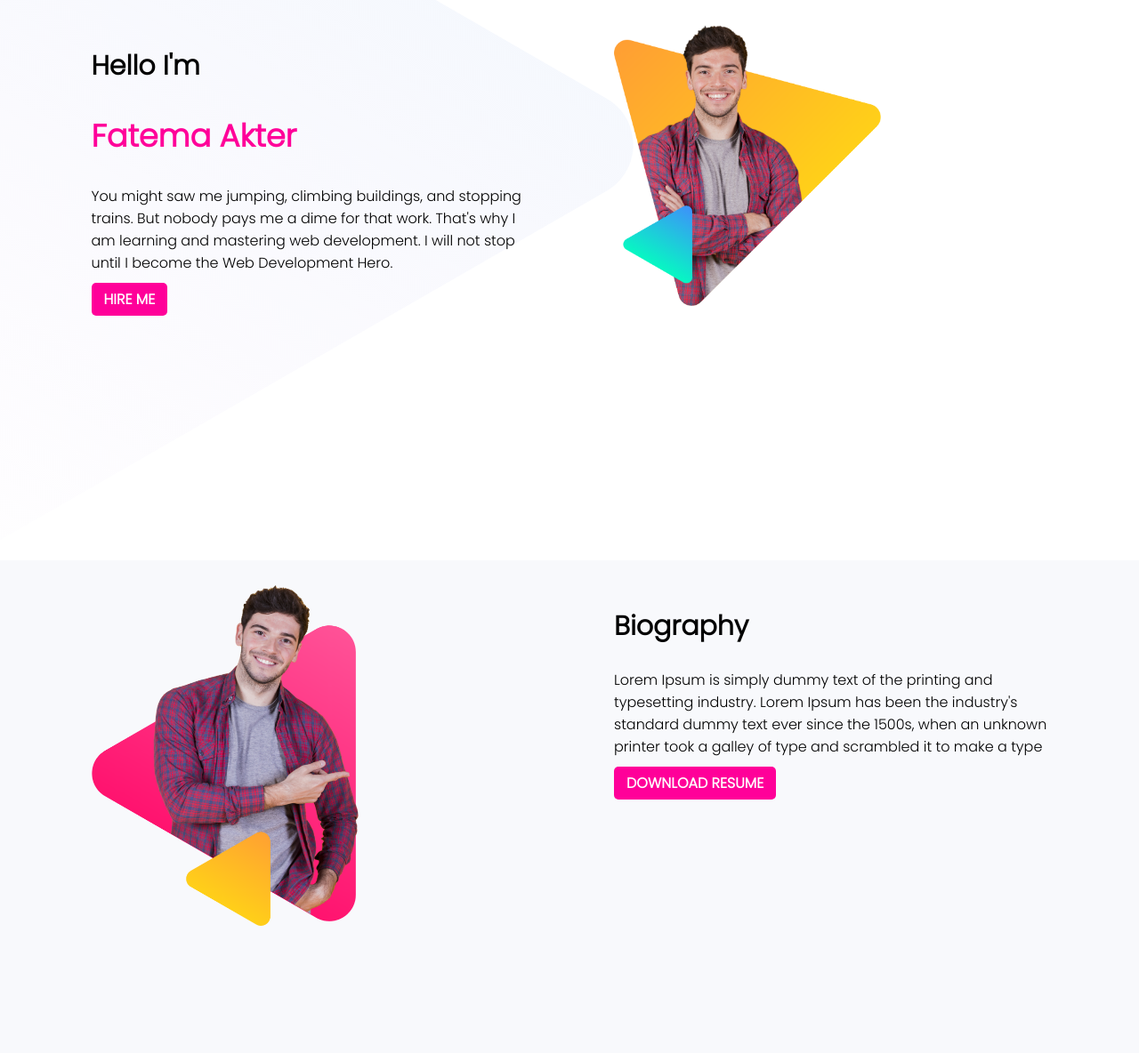
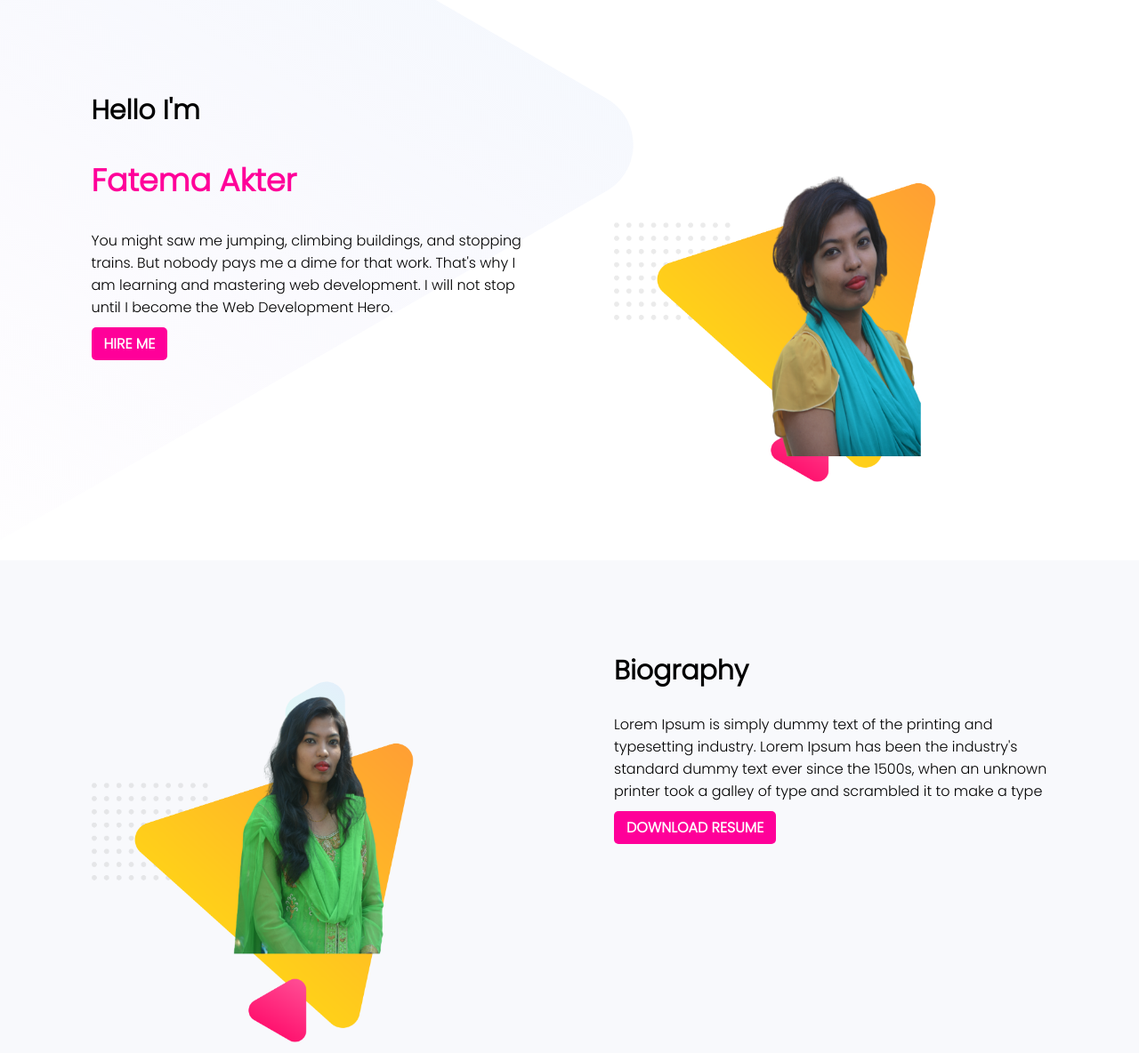
Before and after one commit to FatemaAkter11/Personal-website, a plain HTML site: page index.html in a window 1280 px wide. Shown: the top 1184 px of the page at 89% size. Drawn offline with Linux system fonts and the light colour scheme.

Commit message:
Update personal-portfolio

```diff
--- a/index.html
+++ b/index.html
@@ -17,12 +17,12 @@
             <a class="anchor-button" href="https://sites.google.com/view/fatema-akter11/home" target="_blank">HIRE ME</a>
         </div>
         <div class="fourth-width">
-            <img src="images/peter.png" alt="">
+            <img src="images/fatemaa.png" alt="">
         </div>
     </section>
     <section class="biography-bg">
         <div class="fourth-width">
-            <img src="images/peter_dream.png" alt="">
+            <img src="images/fatema3.png" alt="">
         </div>
         <div class="fourth-width">
             <h2>Biography</h2>
--- a/style.css
+++ b/style.css
@@ -18,12 +18,13 @@ h2{
 .fourth-width{
     width: 40%;
     padding-left: 4%;
+    padding-top: 4%;
     float: left;
     margin-left: 3%;
     margin-top: 1%;
 }
 .fourth-width img{
-    width: 60%;
+    width: 100%;
 }
 .header-bg{
     background-image: url(images/header-bg.png);
```
Also changed, not shown: images/fatema1.png (added), images/fatema3.png (added), images/fatemaa.png (added).
